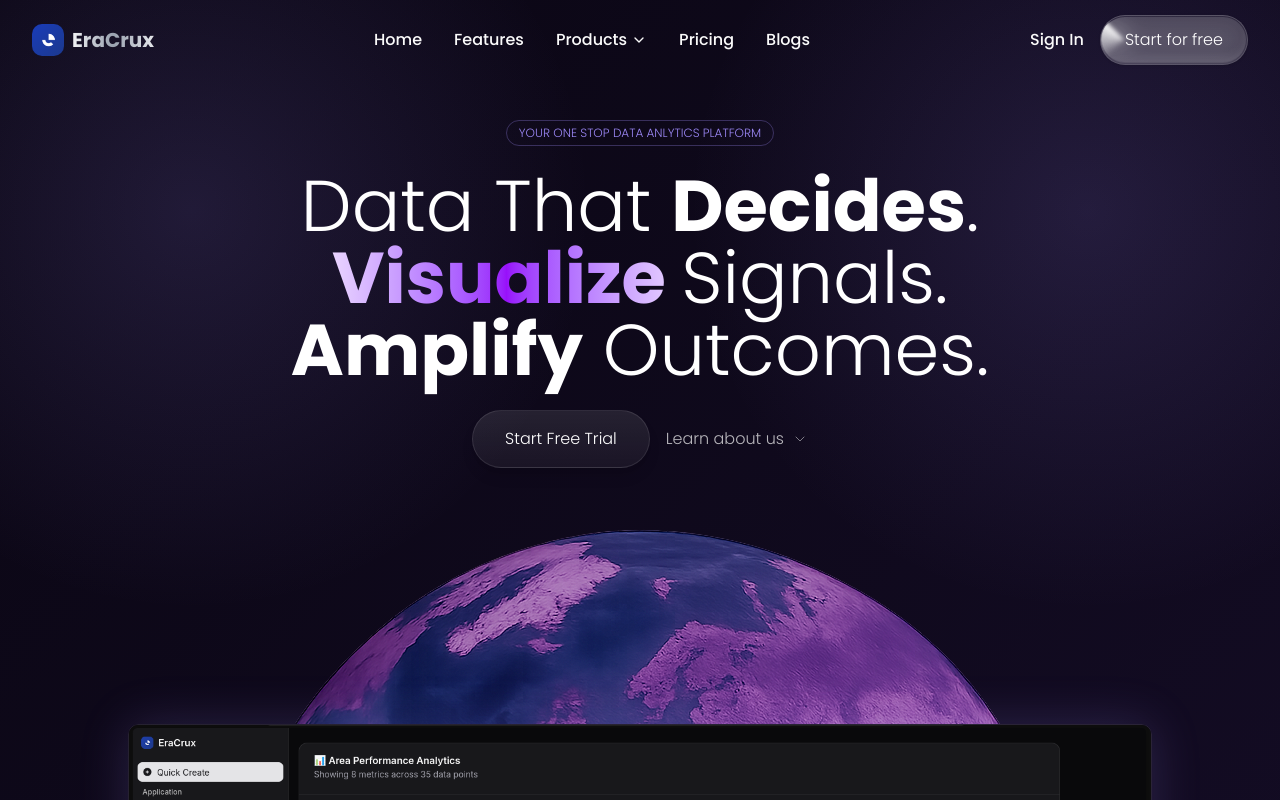
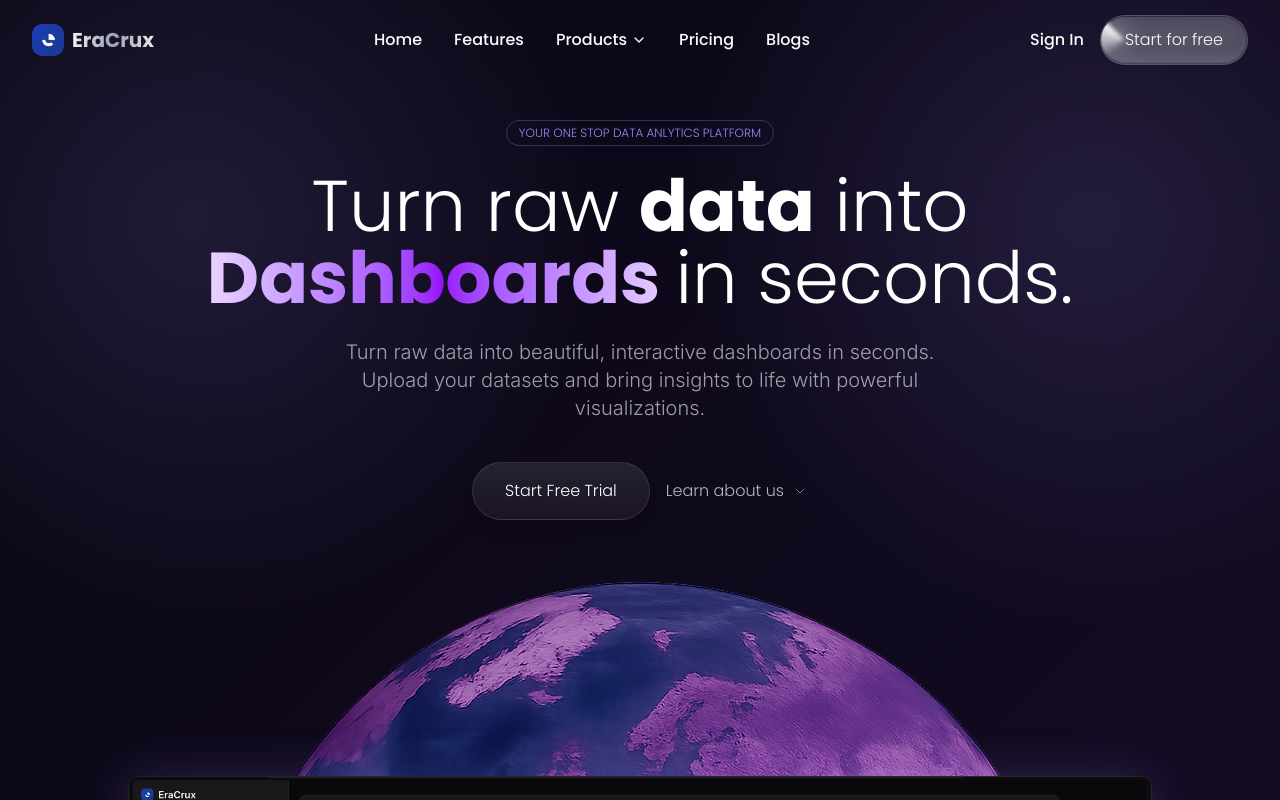
Before and after one commit to EraCruxOfficial/EraCrux, a Next.js app in the folder eracrux/: page / in a window 1280 px wide. Shown: the top 800 px of the page. Built offline with nearby package versions, Linux system fonts and the light colour scheme.

Commit message:
home page updates

```diff
--- a/eracrux/components/mvpblocks/3dglobe.tsx
+++ b/eracrux/components/mvpblocks/3dglobe.tsx
@@ -37,14 +37,15 @@ export default function Globe3D() {
             YOUR ONE STOP DATA ANLYTICS PLATFORM
           </span>
           <h1 className="mx-auto mb-6 max-w-4xl text-4xl font-light md:text-5xl lg:text-7xl">
-            Data That <span className='font-bold'>Decides</span>. {' '}
+            Turn raw <span className='font-bold'>data</span>{' '}into {' '}
             <br />
-            <span className="bg-gradient-to-r from-purple-200 via-purple-600 to-purple-200 bg-clip-text font-bold text-transparent">Visualize </span> Signals. <br />
-            <span className='font-bold'>Amplify</span> Outcomes.
+            <span className="bg-gradient-to-r from-purple-200 via-purple-600 to-purple-200 bg-clip-text font-bold text-transparent">Dashboards </span> in seconds. <br />
+            {/* <span className='font-bold'>Amplify</span> Outcomes. */}
           </h1>
-          {/* <p className="mx-auto mb-10 max-w-2xl text-lg text-white/60 md:text-xl" style={{fontFamily: 'Inter, sans-serif'}}>
-           Clean, organize, and visualize your data effortlessly with our intuitive platform — featuring interactive dashboards, bar charts, pie charts, and more to turn raw data into clear insights.
-          </p> */}
+          <p className="mx-auto mb-10 max-w-2xl text-lg text-white/60 md:text-xl" style={{ fontFamily: 'Inter, sans-serif' }}>
+            Turn raw data into beautiful, interactive dashboards in seconds. <br/>
+            Upload your datasets and bring insights to life with powerful visualizations.
+          </p>
 
           <div className="mb-10 flex flex-col items-center justify-center gap-4 sm:mb-0 sm:flex-row">
             <Link
--- a/eracrux/components/mvpblocks/footer-glow.tsx
+++ b/eracrux/components/mvpblocks/footer-glow.tsx
@@ -92,22 +92,22 @@ export default function FooterGlow() {
             </div>
             <ul className="space-y-2">
               <li>
-                <a href="#" className="text-foreground/70">
+                <a href="#features" className="text-foreground/70">
                   Features
                 </a>
               </li>
               <li>
-                <a href="#" className="text-foreground/70">
+                <a href="/pricing" className="text-foreground/70">
                   Pricing
                 </a>
               </li>
               <li>
-                <a href="#" className="text-foreground/70">
+                <a href="/login" className="text-foreground/70">
                   Integrations
                 </a>
               </li>
               <li>
-                <a href="#" className="text-foreground/70">
+                <a href="https://github.com/EraCruxOfficial/EraCrux" className="text-foreground/70">
                   Updates
                 </a>
               </li>
```
